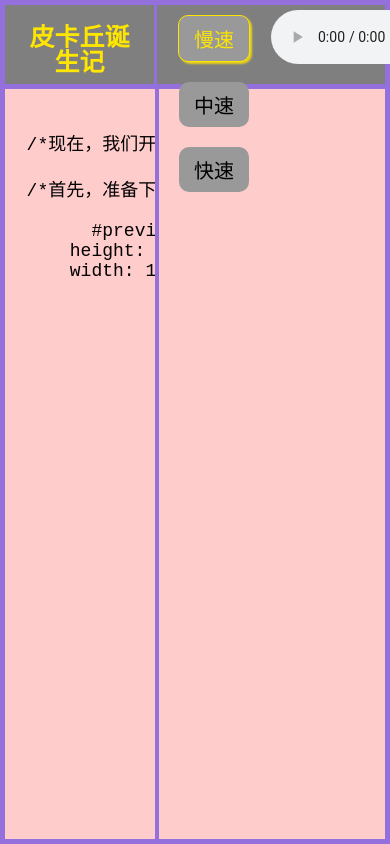
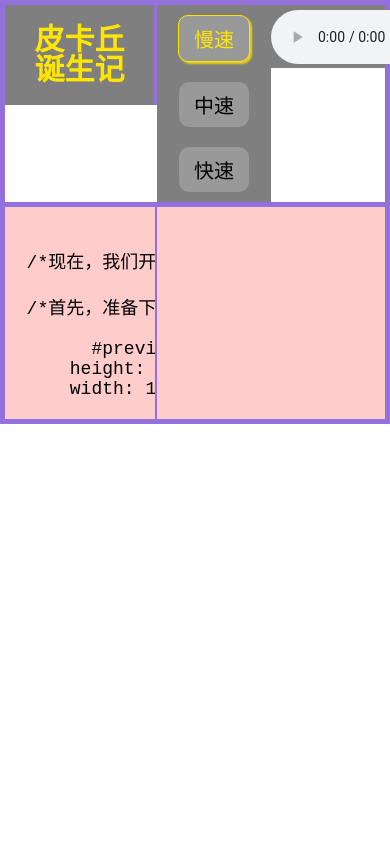
Before and after one commit to wu241617/PiKaQiu, a plain HTML site: page index.html in a window 390 px wide. Shown: the top 844 px of the page. Drawn offline with nearby package versions, Linux system fonts and the light colour scheme.

Commit message:
2020/7/28

```diff
--- a/index.html
+++ b/index.html
@@ -2,8 +2,20 @@
 <html lang="en">
 <head>
 	<meta charset="UTF-8">
+	<meta name="viewport" content="width=device-width,initial-scale=1.0,minimum-scale=1.0,maximum-scale=1.0,user-scalable=no,viewport-fit=cover">
 	<title>PiKaQiu</title>
 	<link rel="stylesheet" href="./css/style.css">
+	<style>
+		@media (max-width:500px) {
+			body{
+				width:auto;
+				height:auto;
+			}
+			#header h3{
+				font-size:30px;
+			}
+		}
+	</style>
 	<style id="styleTag"></style>
 </head>
 <body>
@@ -17,7 +29,7 @@
 		</div>
 
 		<div class="music">
-			<audio autoplay="autoplay" loop="loop" preload="auto" controls="controls" src="./weiwei.mp3">
+			<audio autoplay="autoplay" loop="loop" preload="auto" controls="controls" src="./weiwei.mp3">你的浏览器不支持audio标签
 			</audio>
 		</div>
 	</div>
```
